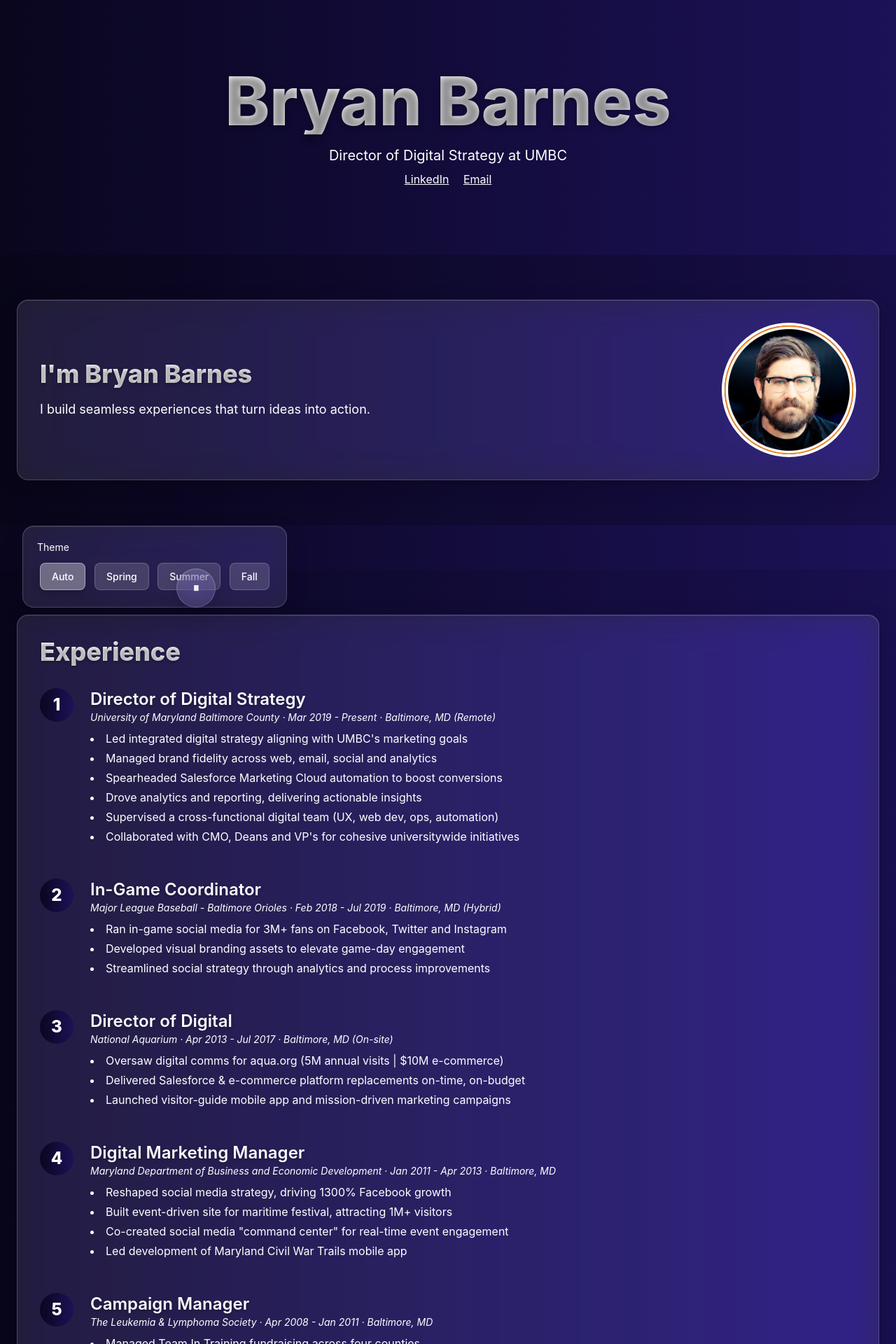
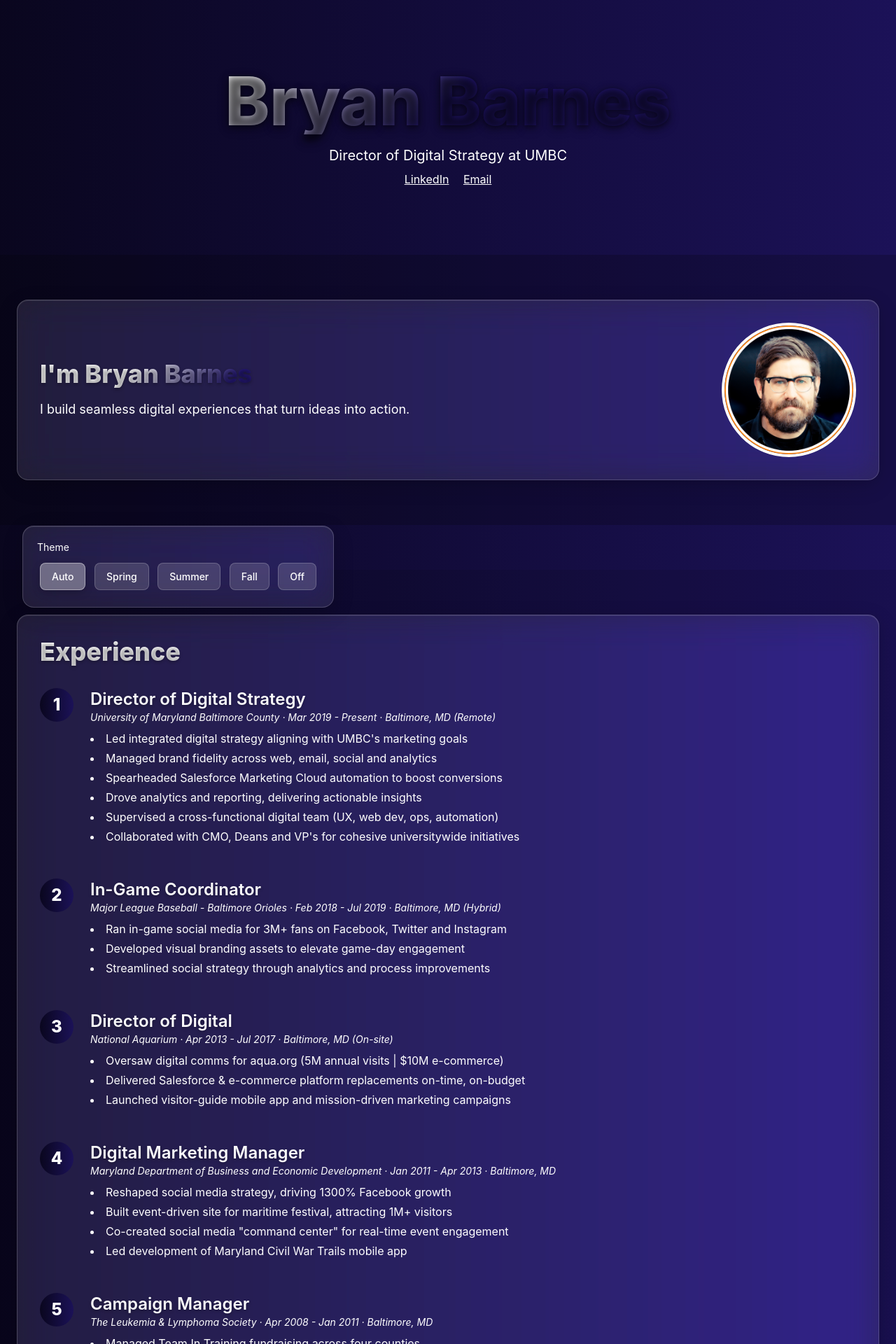
Before and after one commit to jbryanbarnes/jbryanbarnes.github.io, a Jekyll site: the page built from index.html, in a window 1280 px wide. Shown: the top 1920 px of the page at 70% size. Built offline with Jekyll 4.4.1, drawn with Linux system fonts in a browser that asks for light colours.

Commit message:
Remove animation control button and add 'Off' option to theme switcher

```diff
--- a/_layouts/default.html
+++ b/_layouts/default.html
@@ -47,15 +47,78 @@
     .gradient-text {
       background: linear-gradient(
         135deg,
-        var(--heading-light) 0%,
-        rgba(255, 255, 255, 0.95) 50%,
-        rgba(255, 255, 255, 0.9) 100%
+        #ffffff 0%,
+        rgba(255, 255, 255, 0.9) 25%,
+        rgba(255, 255, 255, 0.8) 50%,
+        rgba(255, 255, 255, 0.7) 75%,
+        rgba(255, 255, 255, 0.6) 100%
       );
       -webkit-background-clip: text;
       background-clip: text;
       color: transparent;
       -webkit-text-fill-color: transparent;
-      text-shadow: 0 2px 8px rgba(0, 0, 0, 0.4);
+      text-shadow:
+        0 2px 8px rgba(0, 0, 0, 0.5),
+        0 4px 16px rgba(0, 0, 0, 0.3);
+      font-weight: 800;
+      position: relative;
+    }
+
+    /* Enhanced gradient text with seasonal colors */
+    .gradient-text-spring {
+      background: linear-gradient(
+        135deg,
+        #ffffff 0%,
+        rgba(255, 255, 255, 0.95) 25%,
+        rgba(223, 70, 1, 0.9) 50%,
+        rgba(223, 70, 1, 0.8) 75%,
+        rgba(223, 70, 1, 0.7) 100%
+      );
+      -webkit-background-clip: text;
+      background-clip: text;
+      color: transparent;
+      -webkit-text-fill-color: transparent;
+      text-shadow:
+        0 2px 8px rgba(0, 0, 0, 0.5),
+        0 4px 16px rgba(0, 0, 0, 0.3);
+      font-weight: 800;
+    }
+
+    .gradient-text-summer {
+      background: linear-gradient(
+        135deg,
+        #ffffff 0%,
+        rgba(255, 255, 255, 0.95) 25%,
+        rgba(36, 23, 115, 0.9) 50%,
+        rgba(36, 23, 115, 0.8) 75%,
+        rgba(36, 23, 115, 0.7) 100%
+      );
+      -webkit-background-clip: text;
+      background-clip: text;
+      color: transparent;
+      -webkit-text-fill-color: transparent;
+      text-shadow:
+        0 2px 8px rgba(0, 0, 0, 0.5),
+        0 4px 16px rgba(0, 0, 0, 0.3);
+      font-weight: 800;
+    }
+
+    .gradient-text-fall {
+      background: linear-gradient(
+        135deg,
+        #ffffff 0%,
+        rgba(255, 255, 255, 0.95) 25%,
+        rgba(224, 58, 62, 0.9) 50%,
+        rgba(224, 58, 62, 0.8) 75%,
+        rgba(224, 58, 62, 0.7) 100%
+      );
+      -webkit-background-clip: text;
+      background-clip: text;
+      color: transparent;
+      -webkit-text-fill-color: transparent;
+      text-shadow:
+        0 2px 8px rgba(0, 0, 0, 0.5),
+        0 4px 16px rgba(0, 0, 0, 0.3);
       font-weight: 800;
     }
 
@@ -114,40 +177,6 @@
       background: rgba(255, 255, 255, 0.35);
       box-shadow: 0 4px 12px rgba(0, 0, 0, 0.2);
       border-color: rgba(255, 255, 255, 0.4);
-    }
-
-    /* Enhanced animation control */
-    .animation-control {
-      position: fixed;
-      bottom: 2rem;
-      left: 2rem;
-      z-index: 1001;
-      background: var(--glass-bg);
-      backdrop-filter: blur(24px) saturate(180%);
-      -webkit-backdrop-filter: blur(24px) saturate(180%);
-      border: 1px solid var(--glass-border);
-      border-radius: 50%;
-      width: 3.5rem;
-      height: 3.5rem;
-      display: flex;
-      align-items: center;
-      justify-content: center;
-      cursor: pointer;
-      transition: all 0.3s ease;
-      box-shadow:
-        0 8px 32px rgba(0, 0, 0, 0.12),
-        0 4px 16px rgba(0, 0, 0, 0.08),
-        inset 0 1px 0 rgba(255, 255, 255, 0.1);
-      margin-left: 220px;
-    }
-
-    .animation-control:hover {
-      transform: scale(1.05);
-      background: rgba(255, 255, 255, 0.15);
-      box-shadow:
-        0 12px 40px rgba(0, 0, 0, 0.15),
-        0 6px 20px rgba(0, 0, 0, 0.1),
-        inset 0 1px 0 rgba(255, 255, 255, 0.15);
     }
 
     /* Enhanced text contrast */
@@ -231,17 +260,12 @@
     <button class="theme-btn" data-theme="spring">Spring</button>
     <button class="theme-btn" data-theme="summer">Summer</button>
     <button class="theme-btn" data-theme="fall">Fall</button>
-  </div>
-
-  <!-- Animation Control -->
-  <div class="animation-control" id="toggleAnimation" aria-label="Pause animation">
-    <span class="text-white text-lg font-bold">⏸</span>
+    <button class="theme-btn" data-theme="off">Off</button>
   </div>
 
   <script>
     (function() {
       const root = document.documentElement;
-      const animationBtn = document.getElementById('toggleAnimation');
       const themeBtns = document.querySelectorAll('.theme-btn');
 
       // Theme configurations with enhanced color coordination
@@ -284,6 +322,20 @@
           root.style.setProperty('--grad-to', theme.to);
           root.style.setProperty('--glass-bg', theme.glassBg);
           root.style.setProperty('--glass-border', theme.glassBorder);
+
+          // Apply animation state
+          document.body.style.animationPlayState = theme.animation;
+
+          // Apply gradient text classes
+          const gradientTexts = document.querySelectorAll('.gradient-text');
+          gradientTexts.forEach(element => {
+            // Remove existing seasonal classes
+            element.classList.remove('gradient-text-spring', 'gradient-text-summer', 'gradient-text-fall');
+            // Add new seasonal class
+            if (theme.gradientClass) {
+              element.classList.add(theme.gradientClass);
+            }
+          });
         }
       }
 
@@ -301,15 +353,6 @@
           applyTheme(btn.dataset.theme);
         });
       });
-
-      // Animation control
-      let paused = false;
-      animationBtn.addEventListener('click', () => {
-        paused = !paused;
-        document.body.style.animationPlayState = paused ? 'paused' : 'running';
-        animationBtn.innerHTML = paused ? '<span class="text-white text-lg font-bold">▶</span>' : '<span class="text-white text-lg font-bold">⏸</span>';
-        animationBtn.setAttribute('aria-label', paused ? 'Resume animation' : 'Pause animation');
-      });
     })();
   </script>
 </body>
--- a/index.html
+++ b/index.html
@@ -12,7 +12,7 @@ title: Home
       <div>
         <h2 class="text-4xl font-extrabold mb-4 gradient-text">I'm Bryan Barnes</h2>
         <p class="text-lg leading-relaxed text-white">
-          I build seamless experiences that turn ideas into action.
+          I build seamless digital experiences that turn ideas into action.
         </p>
       </div>
       <div class="mt-6 md:mt-0 flex justify-center md:justify-end">
@@ -86,7 +86,7 @@ title: Home
       <h2 class="text-4xl font-extrabold mb-8 gradient-text">Projects</h2>
 
       <!-- UMBC & Professional -->
-      <h3 class="text-2xl font-semibold mb-4 text-white">UMBC & Professional</h3>
+      <h3 class="text-2xl font-semibold mb-4 gradient-text">UMBC & Professional</h3>
       <div class="grid grid-cols-1 md:grid-cols-2 lg:grid-cols-3 gap-8">
         {% assign prof = site.projects | where_exp:"p","p.tags contains 'umbc'" | sort:"date" | reverse %}
         {% for p in prof %}
@@ -96,16 +96,16 @@ title: Home
             alt="{{ p.title }}"
             class="w-full h-48 object-cover transform group-hover:scale-105 transition-transform"
           />
-          <div class="absolute bottom-0 left-0 right-0 bg-white bg-opacity-90 p-4 group-hover:bg-opacity-100 transition">
-            <h4 class="font-semibold text-black">{{ p.title }}</h4>
-            <p class="text-sm mt-1 text-black">{{ p.excerpt }}</p>
+          <div class="absolute bottom-0 left-0 right-0 bg-black bg-opacity-80 backdrop-blur-sm p-4 group-hover:bg-opacity-90 transition">
+            <h4 class="font-semibold text-white">{{ p.title }}</h4>
+            <p class="text-sm mt-1 text-gray-200">{{ p.excerpt }}</p>
           </div>
         </a>
         {% endfor %}
       </div>
 
       <!-- Side Hustles -->
-      <h3 class="text-2xl font-semibold mt-12 mb-4 text-white">Side Hustles</h3>
+      <h3 class="text-2xl font-semibold mt-12 mb-4 gradient-text">Side Hustles</h3>
       <div class="grid grid-cols-1 md:grid-cols-2 lg:grid-cols-3 gap-8">
         {% assign side = site.projects | where_exp:"p","p.tags contains 'side-hustle'" | sort:"date" | reverse %}
         {% for p in side %}
@@ -115,9 +115,9 @@ title: Home
             alt="{{ p.title }}"
             class="w-full h-48 object-cover transform group-hover:scale-105 transition-transform"
           />
-          <div class="absolute bottom-0 left-0 right-0 bg-white bg-opacity-90 p-4 group-hover:bg-opacity-100 transition">
-            <h4 class="font-semibold text-black">{{ p.title }}</h4>
-            <p class="text-sm mt-1 text-black">{{ p.excerpt }}</p>
+          <div class="absolute bottom-0 left-0 right-0 bg-black bg-opacity-80 backdrop-blur-sm p-4 group-hover:bg-opacity-90 transition">
+            <h4 class="font-semibold text-white">{{ p.title }}</h4>
+            <p class="text-sm mt-1 text-gray-200">{{ p.excerpt }}</p>
           </div>
         </a>
         {% endfor %}
```
Also changed, not shown: other parts of _layouts/default.html (+17 -3 lines).
